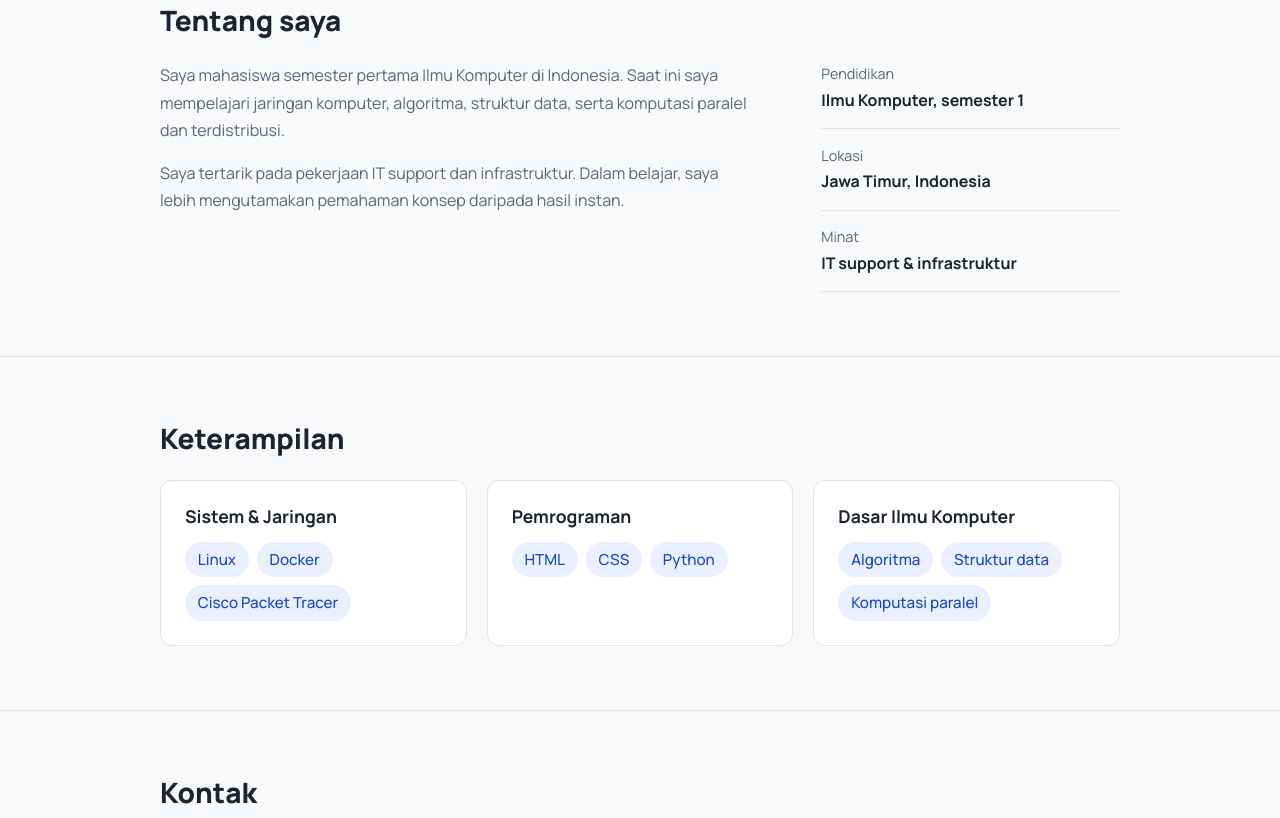
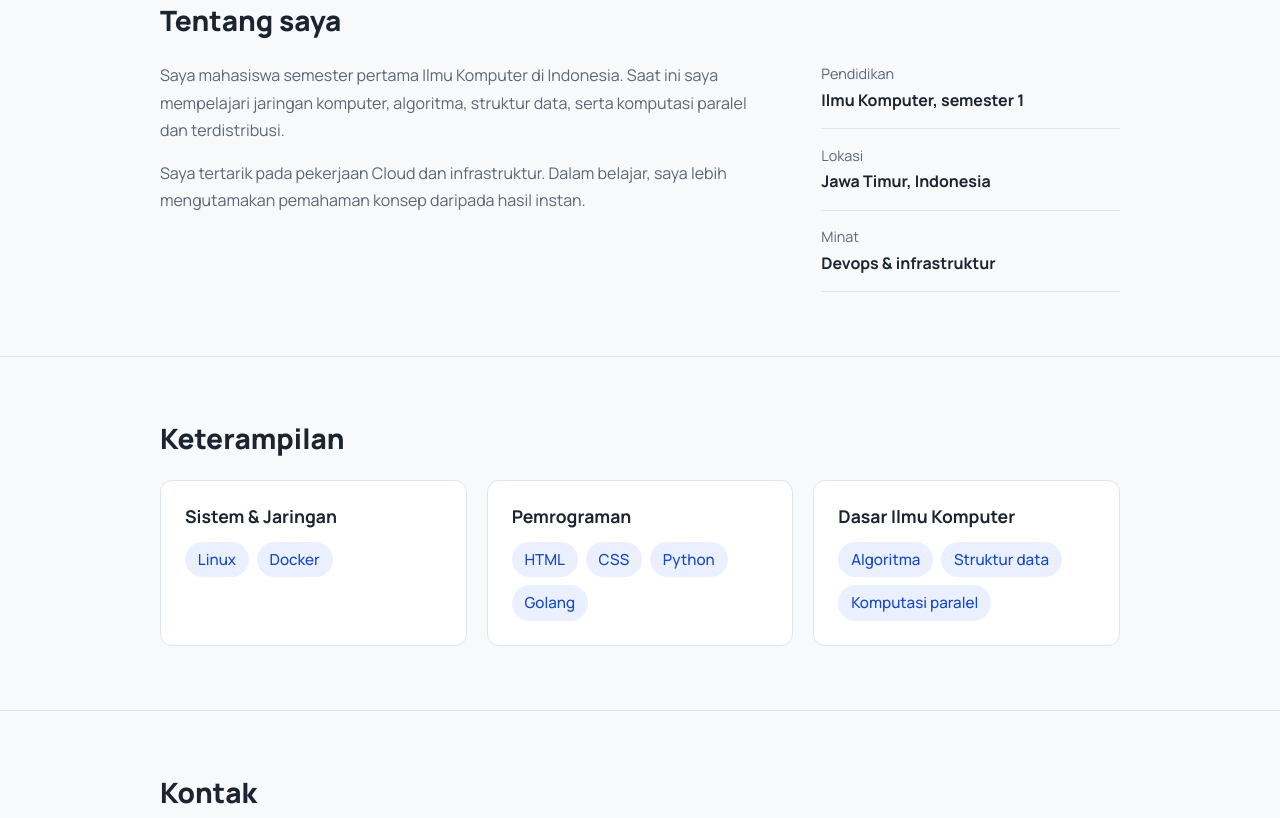
Before and after one commit to MouslyCode/simple-dimple, a plain HTML site: page index.html in a window 1280 px wide. Shown: the part 568-1386 px from the top of the page. Drawn offline with Linux system fonts and the light colour scheme.

Commit message:
fix: Skill dan minat serta deskripsi

```diff
--- a/index.html
+++ b/index.html
@@ -47,7 +47,7 @@
           <article class="about-text">
             <p>Saya mahasiswa semester pertama Ilmu Komputer di Indonesia. Saat ini saya mempelajari jaringan komputer,
               algoritma, struktur data, serta komputasi paralel dan terdistribusi.</p>
-            <p>Saya tertarik pada pekerjaan IT support dan infrastruktur. Dalam belajar, saya lebih mengutamakan
+            <p>Saya tertarik pada pekerjaan Cloud dan infrastruktur. Dalam belajar, saya lebih mengutamakan
               pemahaman konsep daripada hasil instan.</p>
           </article>
           <dl class="facts">
@@ -61,7 +61,7 @@
             </div>
             <div>
               <dt>Minat</dt>
-              <dd>IT support &amp; infrastruktur</dd>
+              <dd>Devops &amp; infrastruktur</dd>
             </div>
           </dl>
         </div>
@@ -77,7 +77,6 @@
             <ul>
               <li>Linux</li>
               <li>Docker</li>
-              <li>Cisco Packet Tracer</li>
             </ul>
           </article>
           <article class="skill-group">
@@ -86,6 +85,7 @@
               <li>HTML</li>
               <li>CSS</li>
               <li>Python</li>
+              <li>Golang</li>
             </ul>
           </article>
           <article class="skill-group">
```
